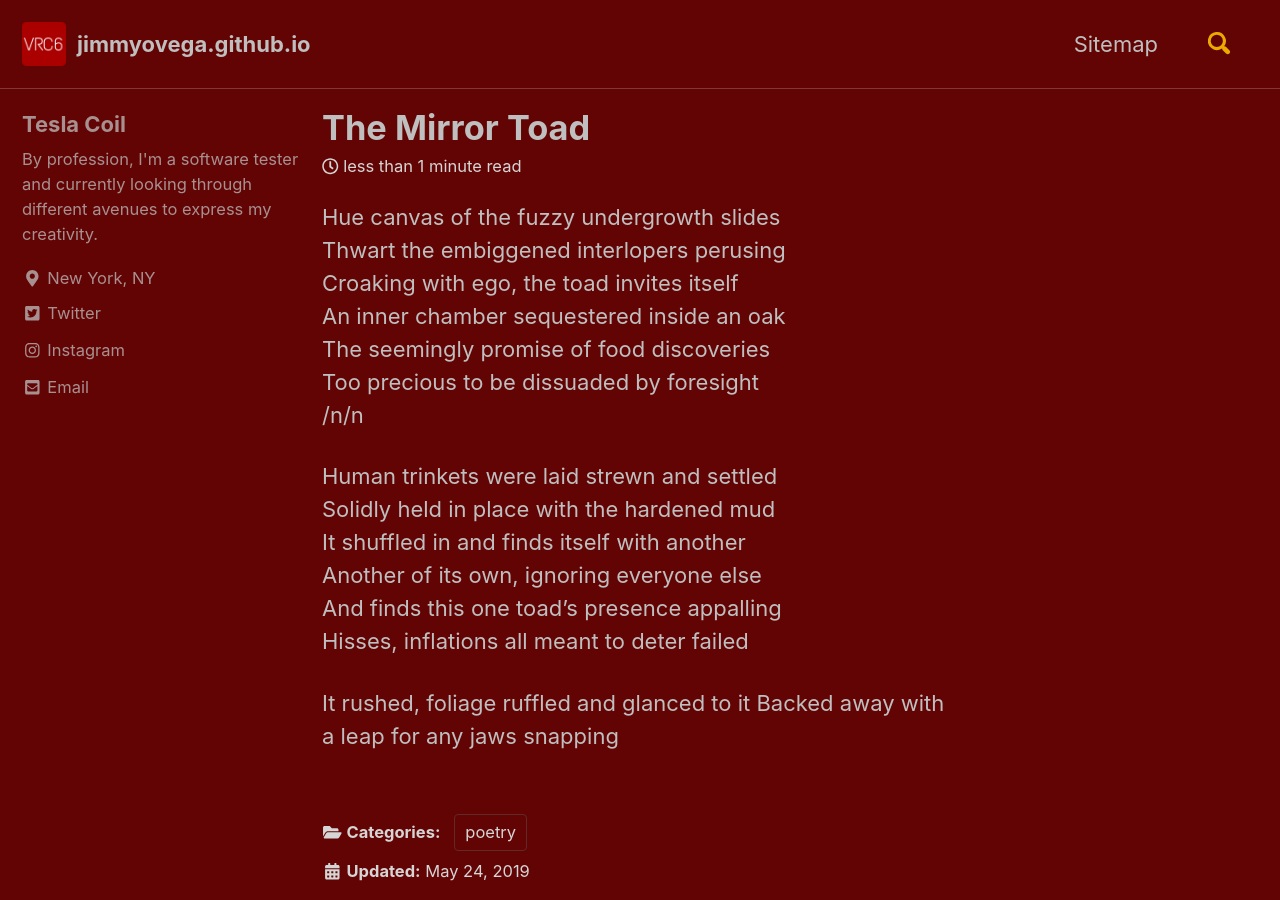
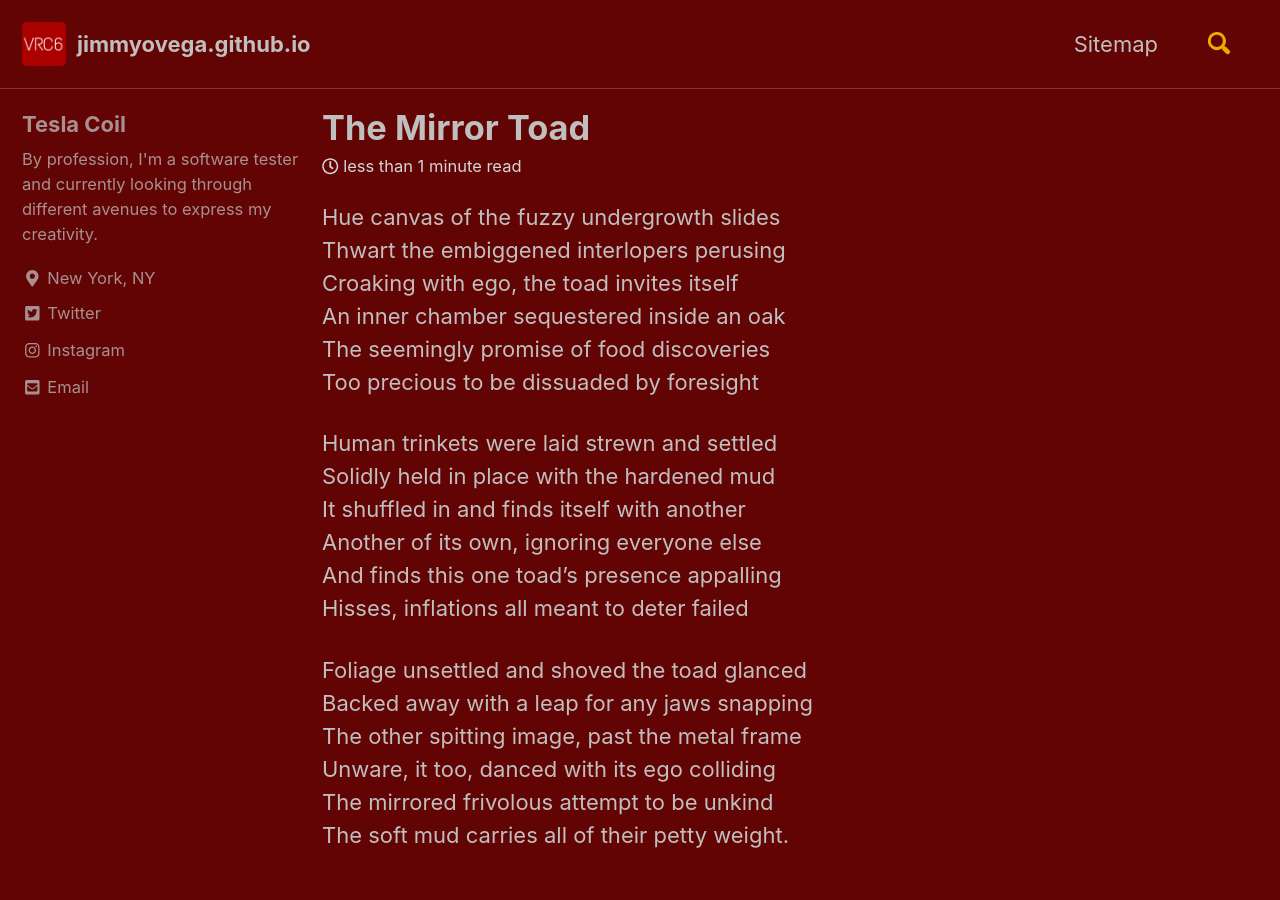
Before and after one commit to jimmyovega/jimmyovega.github.io, a Jekyll site: the page built from _posts/2019-05-24-the-mirror-toad.md, in a window 1280 px wide and 900 px high. Built offline with Jekyll 4.4.1, drawn with Linux system fonts in a browser that asks for light colours; cached includes are drawn as plain includes; nearby versions of some CDN libraries; comment, search, counter and statistics services are not loaded.

Commit message:
Updated posts

```diff
--- a/_posts/2019-05-13-open-invitation.markdown
+++ b/_posts/2019-05-13-open-invitation.markdown
@@ -12,7 +12,7 @@ It's pollinating cringe startles the clockwork
 Sun, the Sun isn't made aware the nail bitten
 Low brow amenities reassured answers to keep
 the logical standard form satiated.
-\n\n
+
 
 *It seems tangible*
 
--- a/_posts/2019-05-24-the-mirror-toad.md
+++ b/_posts/2019-05-24-the-mirror-toad.md
@@ -10,7 +10,7 @@ Croaking with ego, the toad invites itself
 An inner chamber sequestered inside an oak
 The seemingly promise of food discoveries
 Too precious to be dissuaded by foresight
-/n/n
+
 
 Human trinkets were laid strewn and settled
 Solidly held in place with the hardened mud
@@ -19,5 +19,9 @@ Another of its own, ignoring everyone else
 And finds this one toad's presence appalling
 Hisses, inflations all meant to deter failed
 
-It rushed, foliage ruffled and glanced to it
+Foliage unsettled and shoved the toad glanced
 Backed away with a leap for any jaws snapping
+The other spitting image, past the metal frame
+Unware, it too, danced with its ego colliding
+The mirrored frivolous attempt to be unkind
+The soft mud carries all of their petty weight.
```
